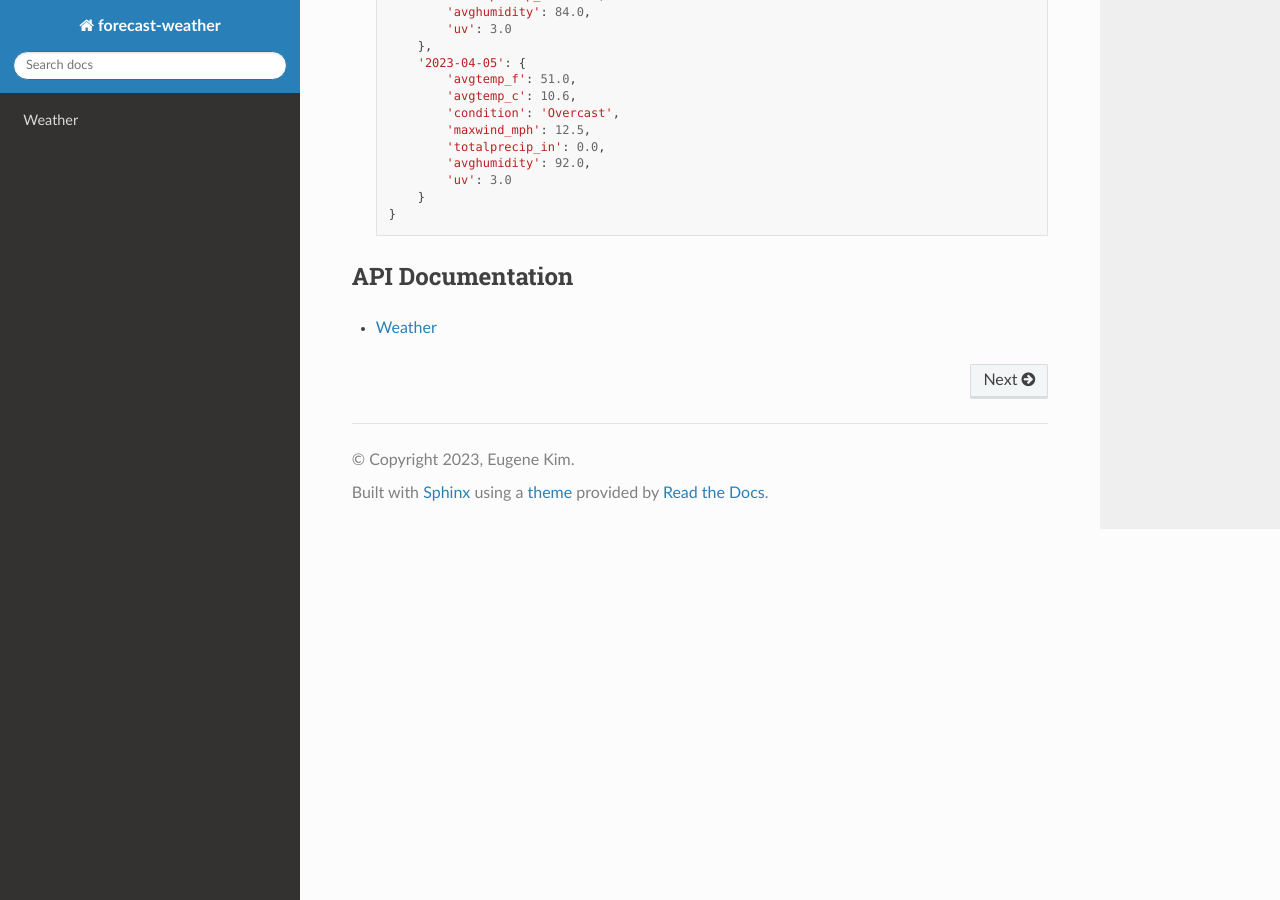
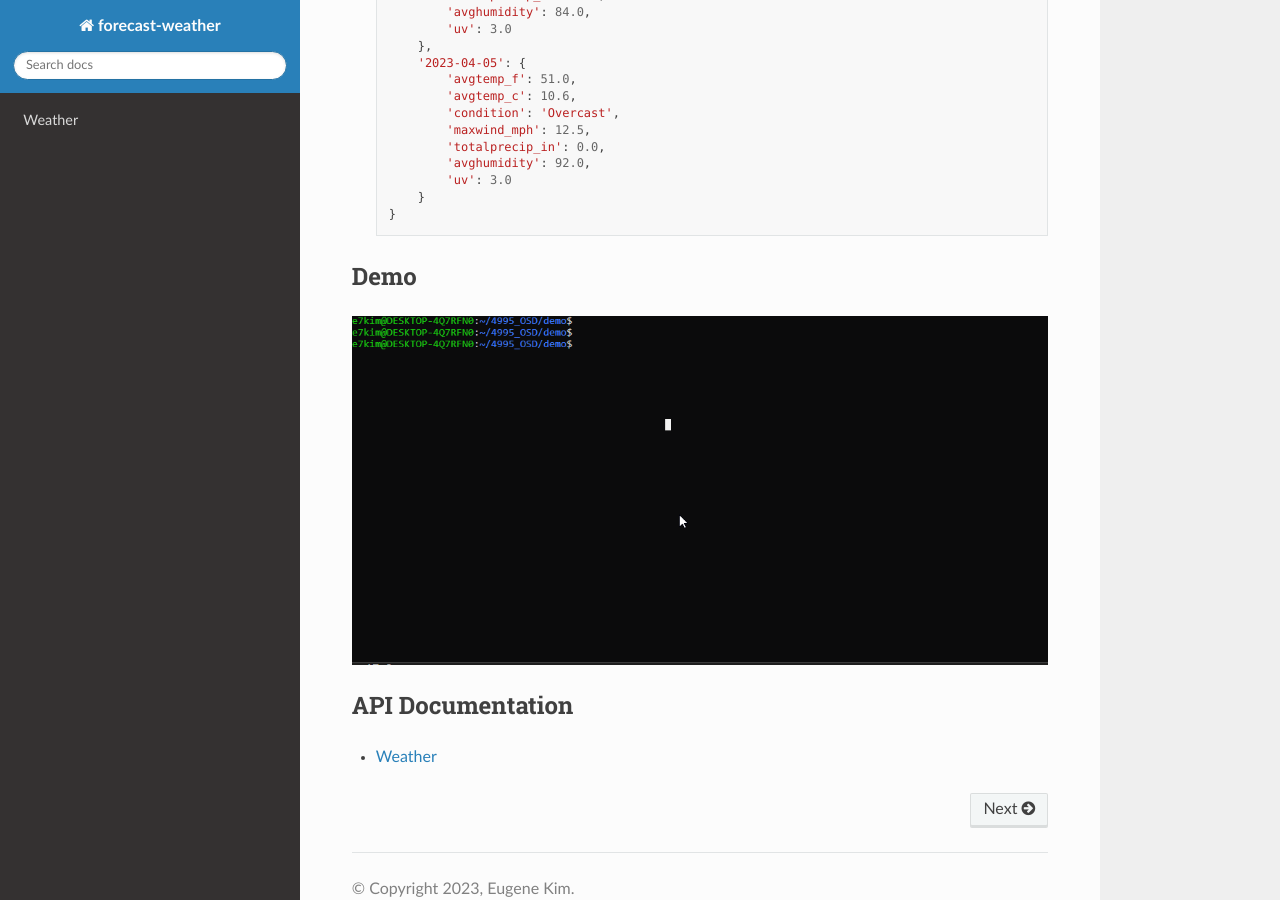
Before and after one commit to e7kim/forecast-weather, a Sphinx documentation site: the page built from docs/index.md, in a window 1280 px wide and 900 px high, scrolled down 2426 px. Built offline with Sphinx 7.4.7 and the Read the Docs theme 2.0.0, drawn with Linux system fonts in a browser that asks for light colours.

Commit message:
Added demo to docs

````diff
--- a/docs/index.md
+++ b/docs/index.md
@@ -115,6 +115,10 @@ forecast = fw.get_forecast(location = "10027", days = "3")
     }
     ```
 
+## Demo
+
+![](https://raw.githubusercontent.com/e7kim/forecast-weather/main/docs/img/demo.gif)
+
 ## API Documentation
 ```eval_rst
 .. toctree::
````
Also changed, not shown: README.md (+0 -1 lines).
